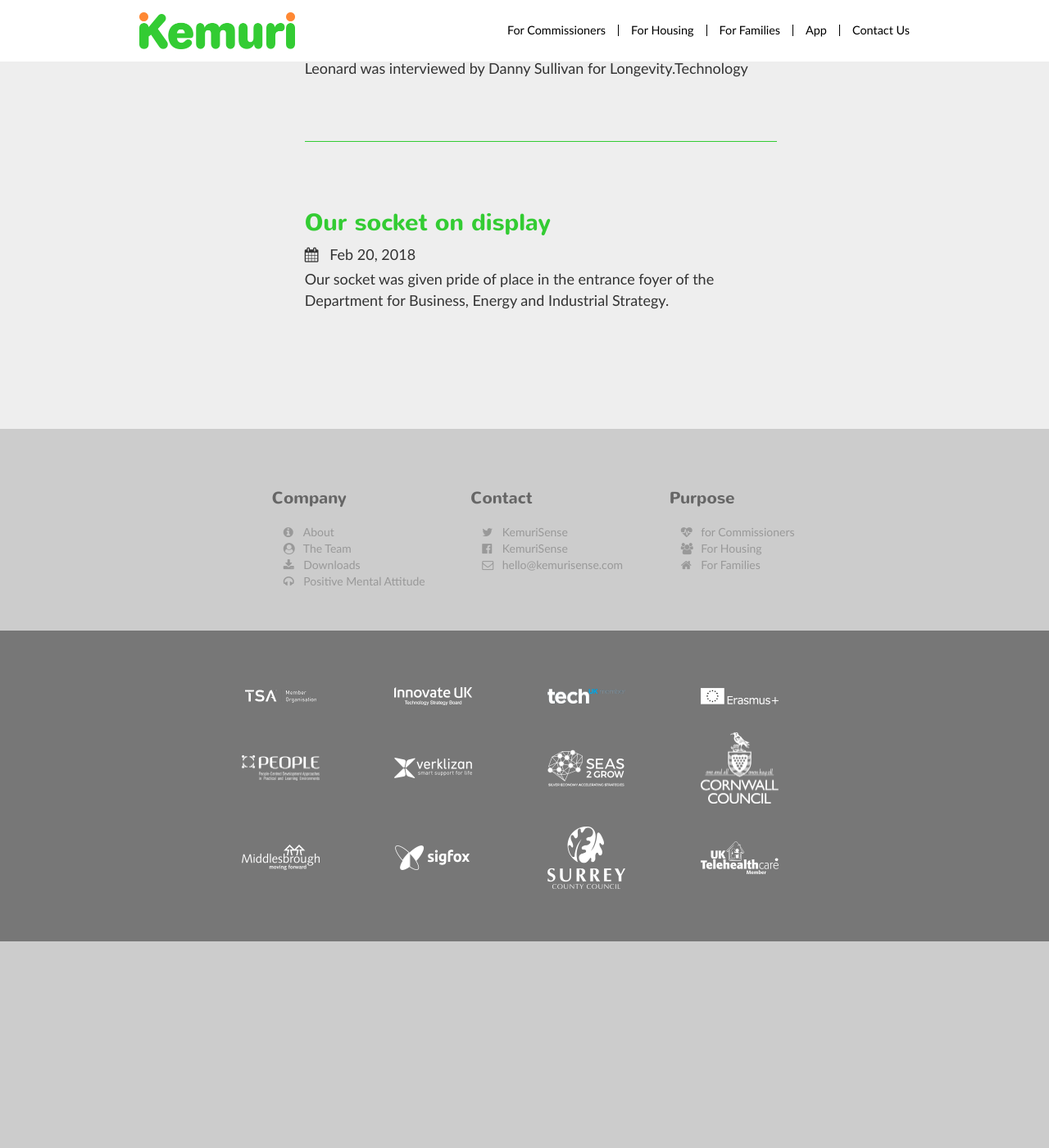
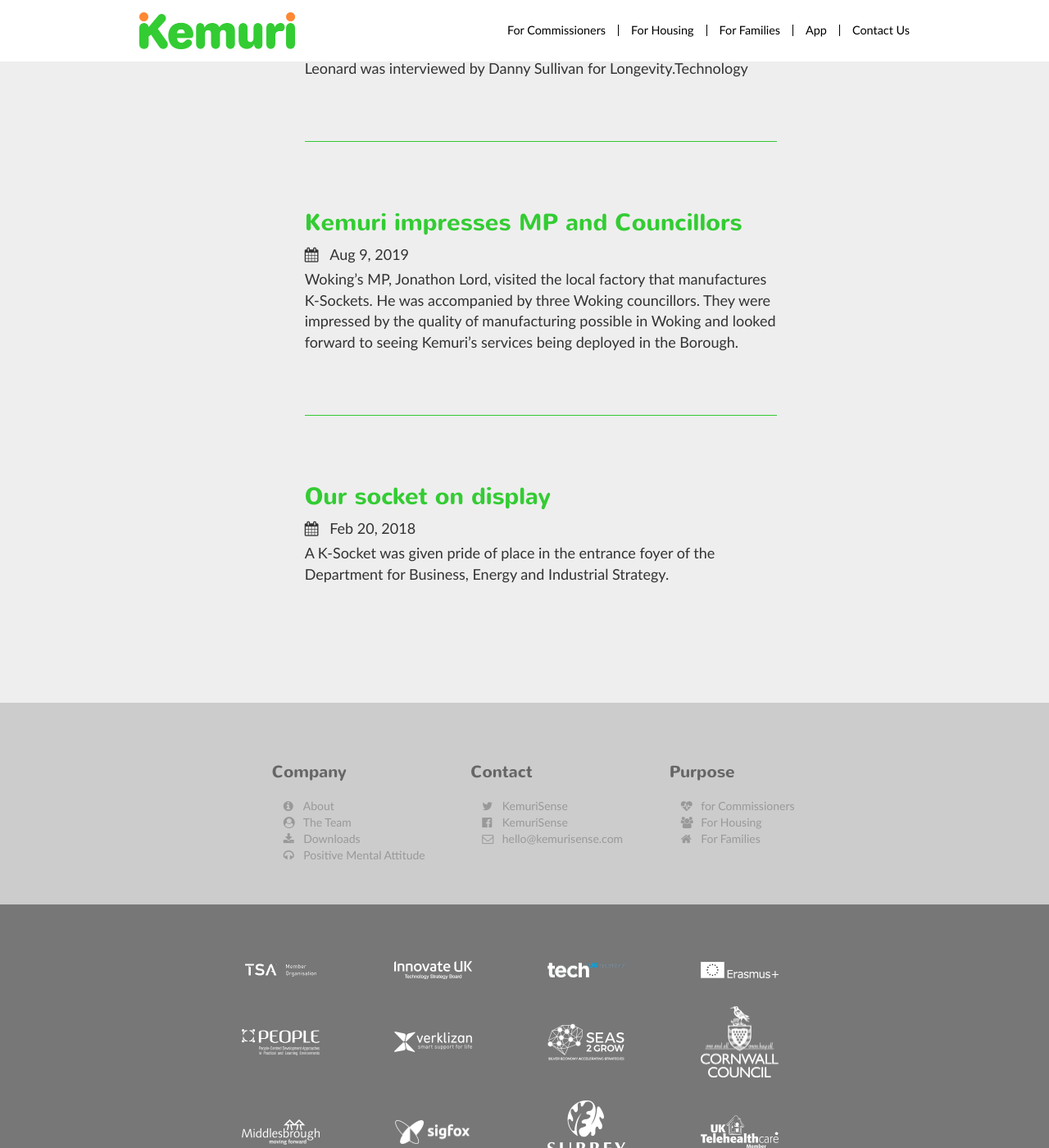
Before and after one commit to intelligentlilli/kemurisense.github.io, a Jekyll site: the page built from blog.html, in a window 1280 px wide and 1400 px high, scrolled down 280 px. Shown: the whole window at 82% size. Built offline with Jekyll 4.4.1, drawn with Linux system fonts in a browser that asks for light colours; before the commit the page ends 1428 px from its top, so only the background shows below that.

Commit message:
Better posts

```diff
--- a/_posts/2018-02-20-BEIS.md
+++ b/_posts/2018-02-20-BEIS.md
@@ -5,9 +5,9 @@
 categories: News
 ---
 
-Our socket was given pride of place in the entrance foyer of the Department for Business, Energy and Industrial Strategy.
+A K-Socket was given pride of place in the entrance foyer of the Department for Business, Energy and Industrial Strategy.
 
-<img class="full-width-for-retina" src="{{ site.baseurl }}/images/beis-display.jpg" />
+<img class="full-width-for-retina" src="{{ site.baseurl }}/images/blog/beis-display.jpg" />
 
 We are part of a set of displays showcasing the current BEIS Industrial Strategy.
 
--- /dev/null
+++ b/_posts/2019-08-08-Kemuri-Factory-Knaphill.md
@@ -0,0 +1,19 @@
+---
+layout: post
+title:  "Kemuri impresses MP and Councillors"
+date:   2019-08-09 14:00:00 +0000
+categories: News
+---
+
+Woking’s MP, Jonathon Lord, visited the local factory that manufactures K-Sockets.  He was accompanied by three Woking councillors.  They were impressed by the quality of manufacturing possible in Woking and looked forward to seeing Kemuri’s services being deployed in the Borough.
+
+<figure>
+	<img class="full-width-for-retina" src="{{ site.baseurl }}/images/blog/LordEPS.jpg" />
+	<figcaption>Harvey Mancey, managing director of Electronic Production Services (EPS), explains how the machine accurately places tiny components on the electronic printed circuit boards (PCBs).</figcaption>
+</figure>
+
+Kemuri’s founder, Dr Leonard Anderson, explained that the Government knows that longevity is a growing problem and they need innovative solutions.  He invented K-Sockets to help people to live independently by using machine learning.  They are a cost-effective way of reducing days in hospital, care visits and the high cost of residential care.  Busy families gain reassurance that older people are managing to eat, drink and move around as normal.  Kemuri automatically alerts risks of falls, dehydration and hypothermia.
+
+<figure>
+	<img class="full-width-for-retina" src="{{ site.baseurl }}/images/blog/EPS.jpg" />
+	<figcaption>The MP and councillors holding the finished products.  Dr Leonard Anderson, CEO of Kemuri, and Harvey Mancey are in the background.</figcaption></figure>
--- a/css/style.scss
+++ b/css/style.scss
@@ -348,7 +348,13 @@
 	margin-bottom:0
 }
 .post-meta {
-	margin-top:0
+	margin-top:0;
+}
+
+
+.post figcaption {
+	margin: 0px 3em 2em;
+	font-style:italic;
 }
 
 
```
Also changed, not shown: images/blog/EPS.jpg (added), images/blog/LordEPS.jpg (added), images/blog/beis-display.jpg (renamed from images/beis-display.jpg).
